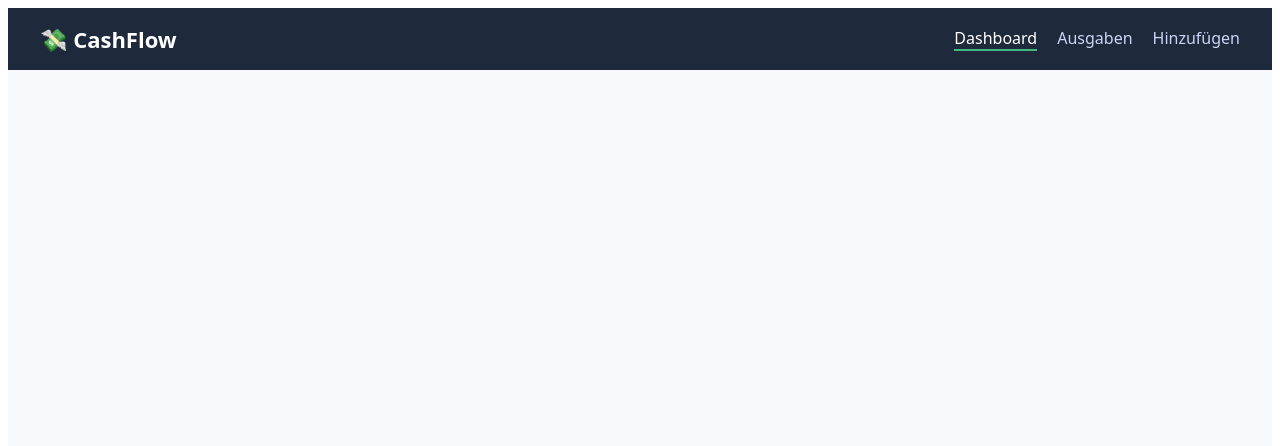
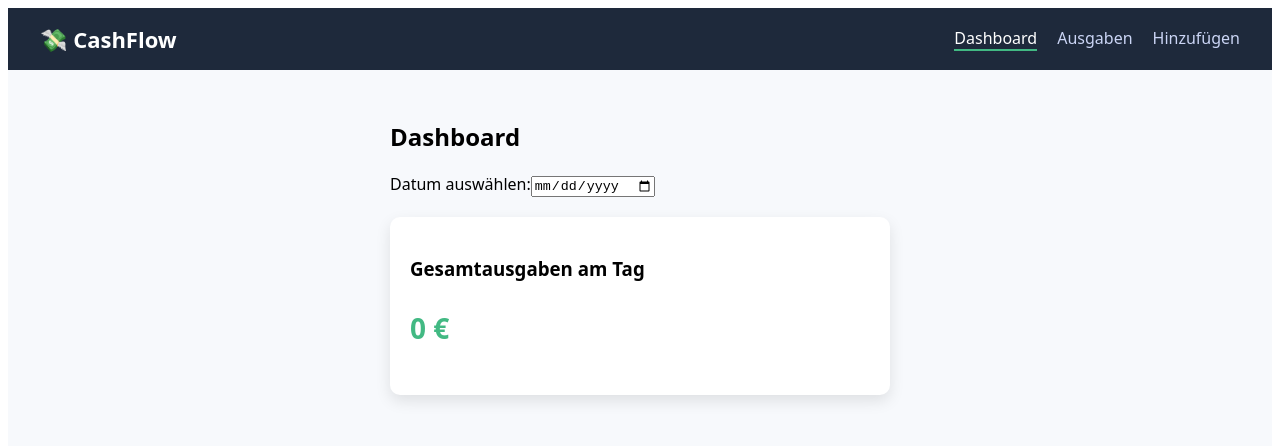
Before and after one commit to FatimaKarmid/cashflow-frontend, a Vue app: page / in a window 1280 px wide. Shown: the top 446 px of the page. Built offline with nearby package versions, Linux system fonts and the light colour scheme.

Commit message:
Funktionen erweitern

```diff
--- a/src/components/Dashboard.vue
+++ b/src/components/Dashboard.vue
@@ -1,11 +1,62 @@
-<script setup>
+<template>
+  <div class="container">
+    <h2>Dashboard</h2>
 
+    <label>Datum auswählen:</label>
+    <input type="date" v-model="selectedDate" @change="loadSumme" />
+
+    <div class="card">
+      <h3>Gesamtausgaben am Tag</h3>
+      <p class="amount">{{ summe }} €</p>
+    </div>
+  </div>
+</template>
+
+<script>
+export default {
+  name: "Dashboard",
+  data() {
+    return {
+      selectedDate: "",
+      summe: 0
+    };
+  },
+  methods: {
+    loadSumme() {
+      if (!this.selectedDate) return;
+
+      fetch(
+          `https://cashflow-6.onrender.com/auszahlungen/summe?datum=${this.selectedDate}`
+      )
+          .then(response => response.json())
+          .then(data => {
+            this.summe = data;
+          })
+          .catch(err =>
+              console.error("Fehler beim Laden der Summe:", err)
+          );
+    }
+  }
+};
 </script>
 
-<template>
+<style scoped>
+.container {
+  max-width: 500px;
+  margin: 0 auto;
+}
 
-</template>
+.card {
+  margin-top: 20px;
+  padding: 20px;
+  background: white;
+  border-radius: 10px;
+  box-shadow: 0 6px 15px rgba(0,0,0,0.1);
+}
 
-<style scoped>
-
+.amount {
+  font-size: 28px;
+  font-weight: bold;
+  color: #42b983;
+}
 </style>
```
